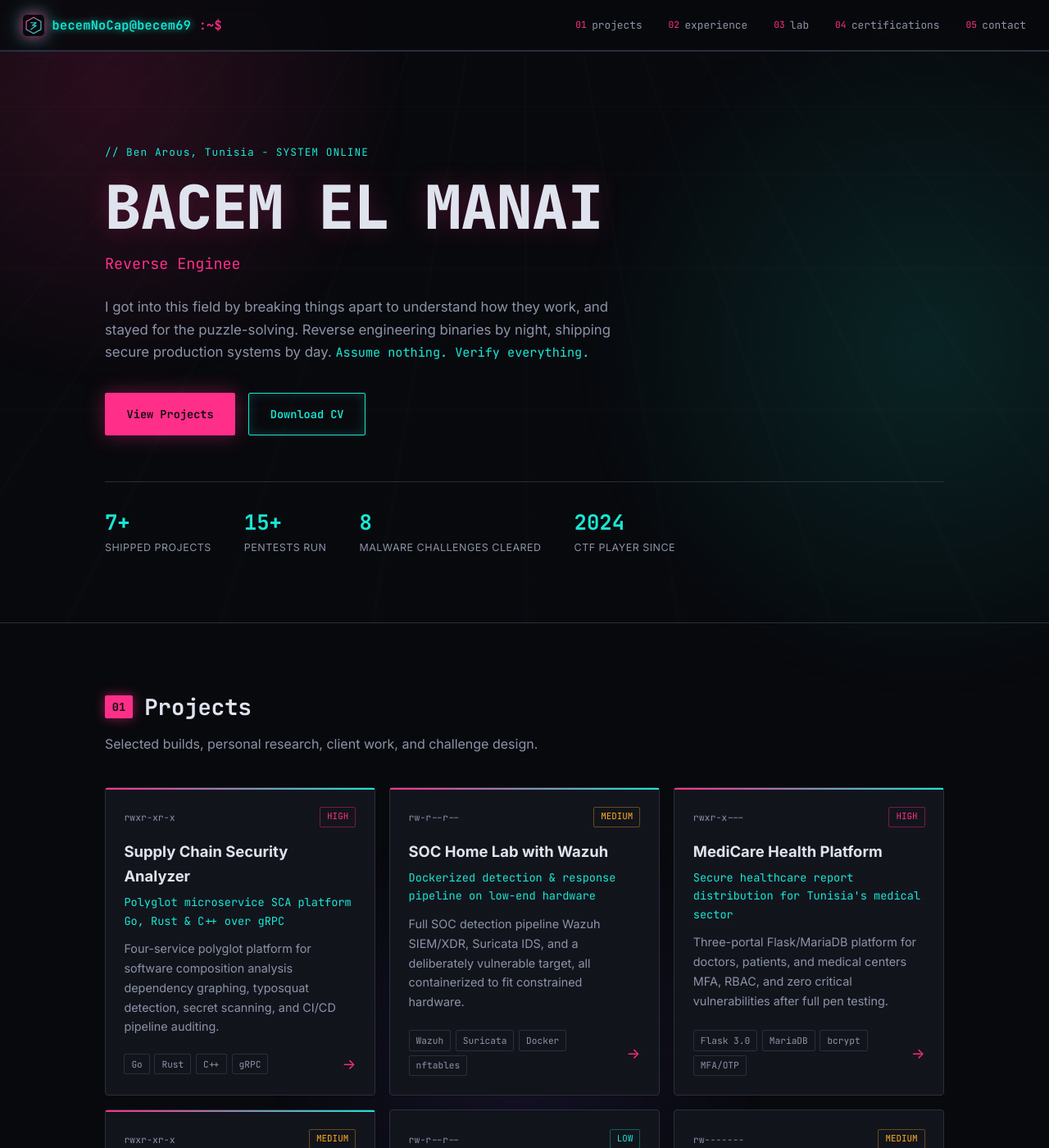
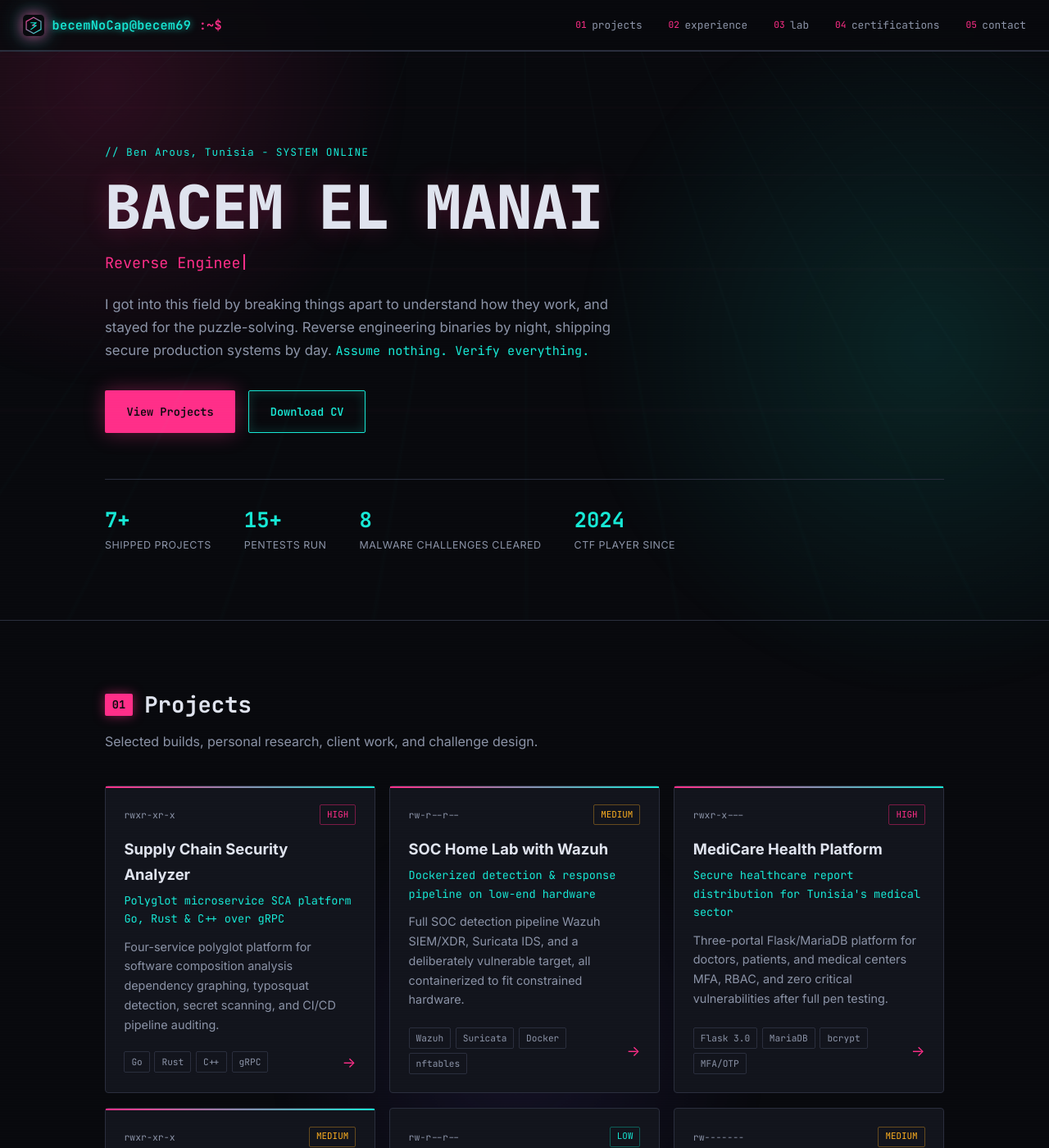
Before and after one commit to becem69/becem69.github.io, a Jekyll site: the page built from index.md, in a window 1280 px wide and 1400 px high. Shown: the whole window at 82% size. Built offline with Jekyll 4.4.1, drawn with Linux system fonts in a browser that asks for light colours.

Commit message:
Update style.css

```diff
--- a/assets/css/style.css
+++ b/assets/css/style.css
@@ -186,7 +186,26 @@
   95% { transform: translate(-2px, 0); opacity: 0; }
 }
 
-.hero-role { font-family: var(--font-display); font-size: 1.15rem; color: var(--magenta); margin: 0 0 1.5rem; }
+.hero-role {
+  font-family: var(--font-display);
+  font-size: 1.15rem;
+  color: var(--magenta);
+  margin: 0 0 1.5rem;
+  height: 1.5em;
+  line-height: 1.5em;
+  white-space: nowrap;
+  overflow: hidden;
+}
+.type-target::after {
+  content: "";
+  display: inline-block;
+  width: 2px;
+  height: 1em;
+  background: var(--magenta);
+  margin-left: 3px;
+  vertical-align: -2px;
+  animation: blink 1.1s step-end infinite;
+}
 
 .hero-desc { max-width: 620px; color: var(--fog); font-size: 1.05rem; margin: 0 0 2.2rem; }
 .accent-cyan { color: var(--cyan); font-family: var(--font-display); font-size: 0.95rem; }
```
